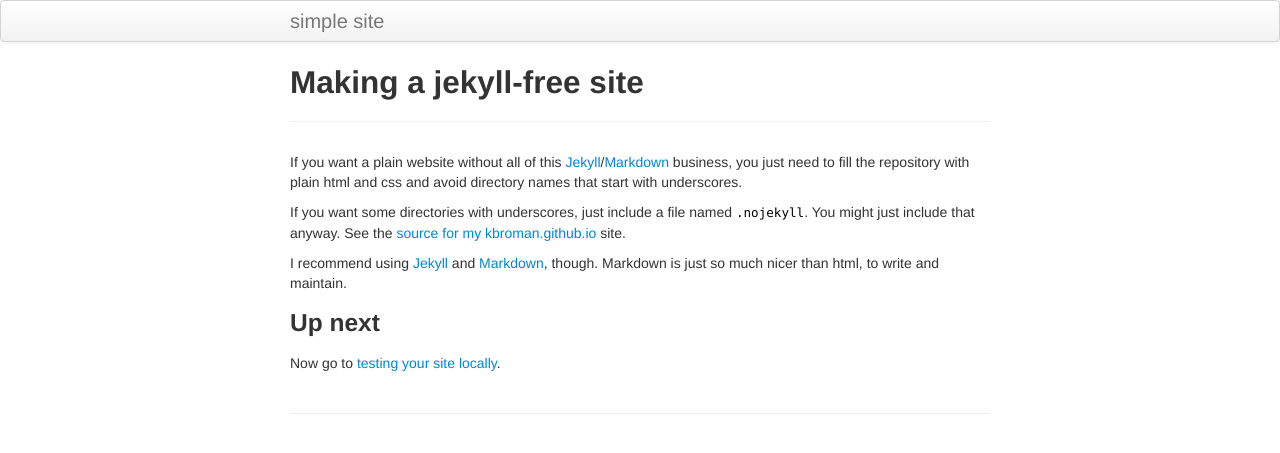
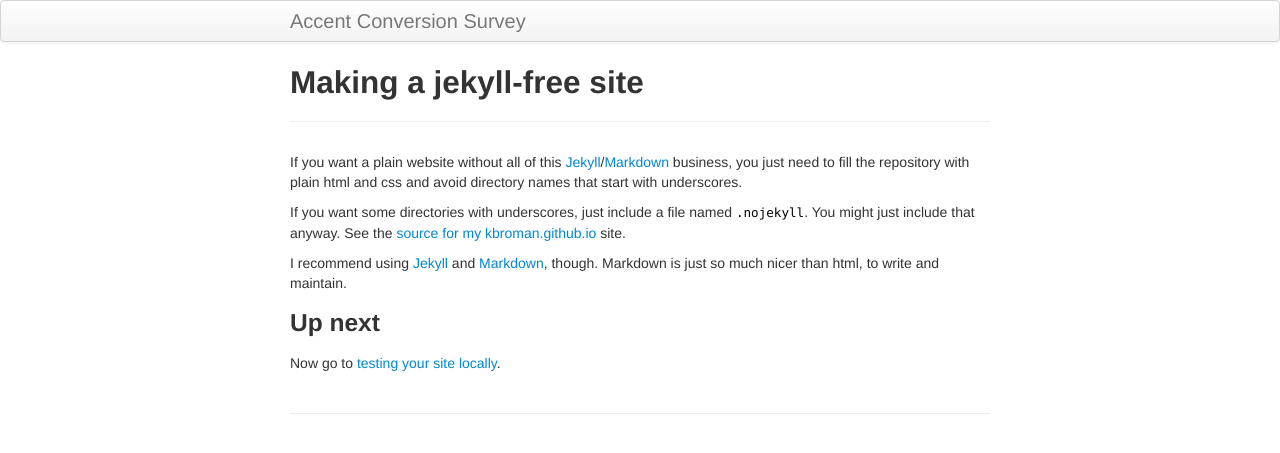
Before and after one commit to kennywlino/msc_thesis, a Jekyll site: the page built from pages/nojekyll.md, in a window 1280 px wide. Shown: the top 453 px of the page. Built offline with Jekyll 4.4.1, drawn with Linux system fonts in a browser that asks for light colours.

Commit message:
Change name

```diff
--- a/_config.yml
+++ b/_config.yml
@@ -8,7 +8,7 @@ highlighter: rouge
 # Themes are encouraged to use these universal variables
 # so be sure to set them if your theme uses them.
 #
-title : simple site
+title : Accent Conversion Survey
 author :
   name : Kenny Lino
   email : kenny.lino.17@um.edu.mt
@@ -17,7 +17,7 @@ author :
 #  feedburner : nil
 
 # NOTE: Replacing this next line with your own URL
-production_url : https://kennywlino.github.io/thesis
+production_url : https://kennywlino.github.io/msc_thesis
 
 # Tell Github to use the kramdown markdown interpreter
 # (see https://help.github.com/articles/migrating-your-pages-site-from-maruku)
```
